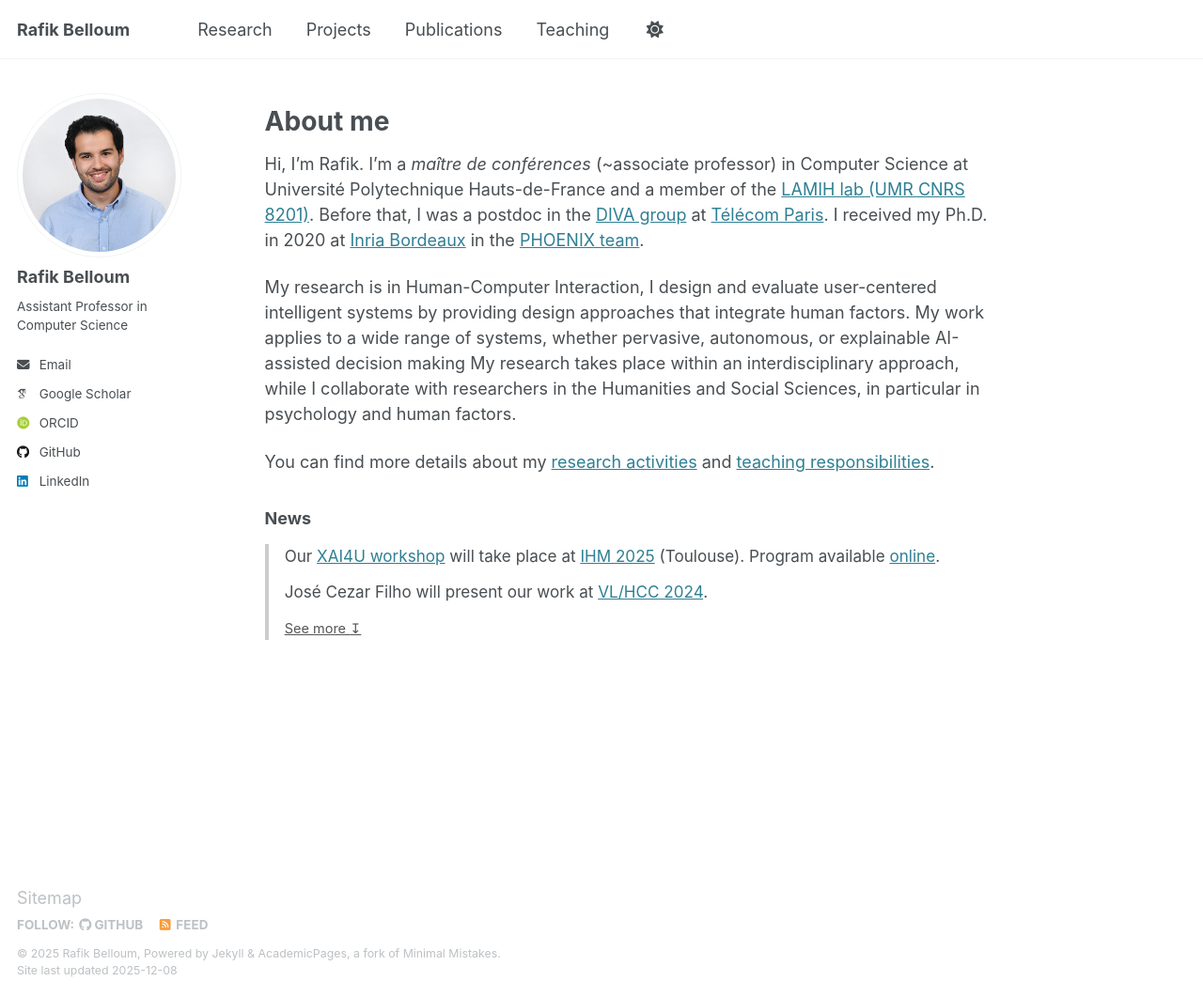
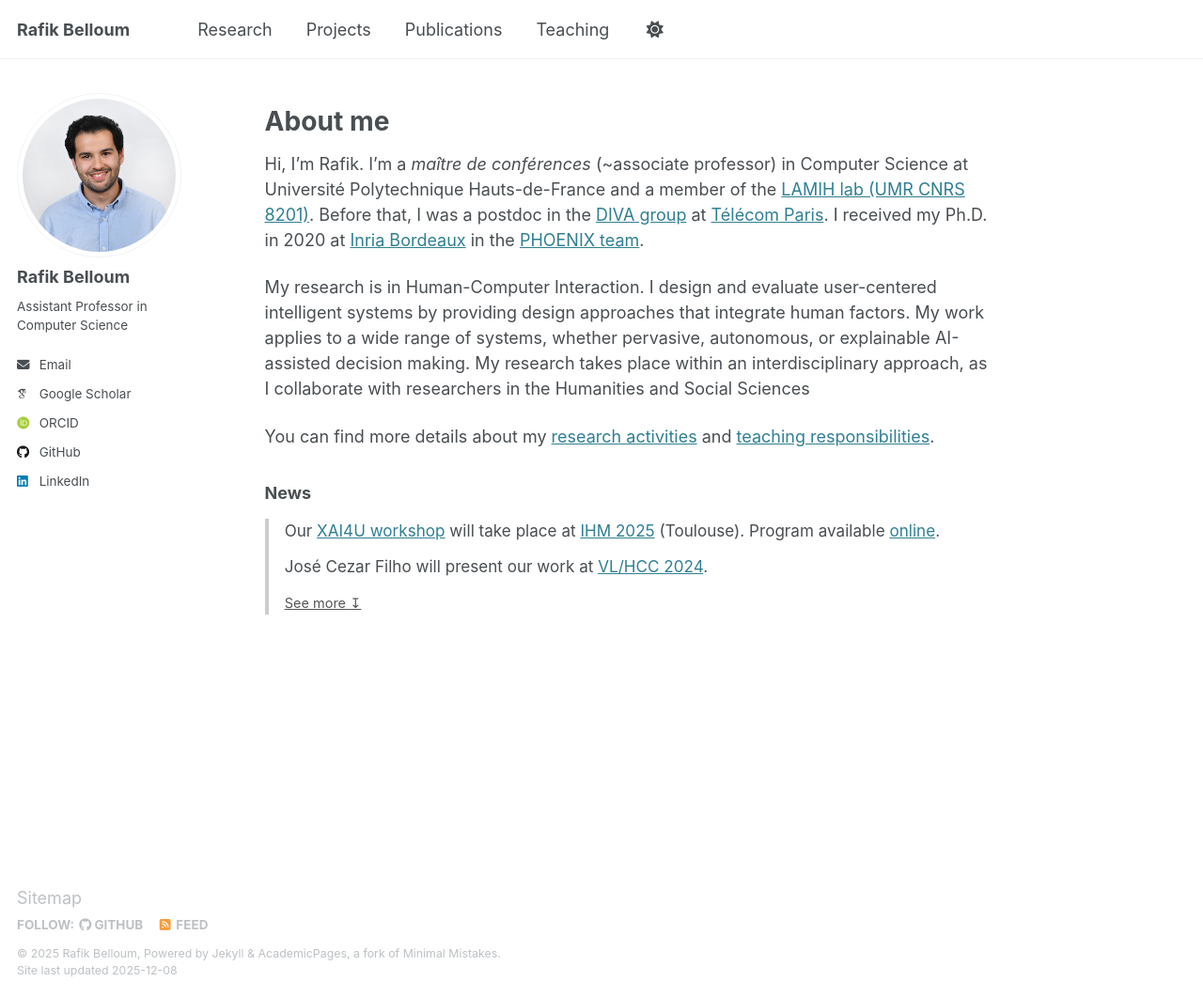
Before and after one commit to rafik-belloum/rafik-belloum.github.io, a Jekyll site: the page built from _pages/about.md, in a window 1280 px wide and 1061 px high. Shown: the whole window at 94% size. Built offline with Jekyll 4.4.1, drawn with Linux system fonts in a browser that asks for light colours; some web fonts are replaced.

Commit message:
Update about.md

```diff
--- a/_pages/about.md
+++ b/_pages/about.md
@@ -12,8 +12,7 @@ About me
 
 Hi, I’m Rafik. I’m a *maître de conférences* (~associate professor) in Computer Science at Université Polytechnique Hauts-de-France and a member of the [LAMIH lab (UMR CNRS 8201)](https://www.uphf.fr/lamih). Before that, I was a postdoc in the [DIVA group](https://diva.telecom-paristech.fr/) at [Télécom Paris](https://www.telecom-paris.fr/). I received my Ph.D. in 2020 at [Inria Bordeaux](https://www.inria.fr/fr/centre-inria-universite-bordeaux) in the [PHOENIX team](http://phoenix.inria.fr/).
 
-My research is in Human-Computer Interaction, I design and evaluate user-centered intelligent systems by providing design approaches that integrate human factors. My work applies to a wide range of systems, whether pervasive, autonomous, or explainable AI-assisted decision making <!-- with a focus on making intelligent systems easier to design and use in ways that meet people’s needs. I apply this in domains like assistive technologies and explainable AI.to help non-expert users understand complex systems.-->
-My research takes place within an interdisciplinary approach, while I collaborate with researchers in the Humanities and Social Sciences, in particular in psychology and human factors.
+My research is in Human-Computer Interaction. I design and evaluate user-centered intelligent systems by providing design approaches that integrate human factors. My work applies to a wide range of systems, whether pervasive, autonomous, or explainable AI-assisted decision making. My research takes place within an interdisciplinary approach, as I collaborate with researchers in the Humanities and Social Sciences <!-- with a focus on making intelligent systems easier to design and use in ways that meet people’s needs. I apply this in domains like assistive technologies and explainable AI.to help non-expert users understand complex systems. My research takes place within an interdisciplinary approach, while I collaborate with researchers in the Humanities and Social Sciences, in particular in psychology and human factors.-->
 
 You can find more details about my [research activities](/research/) and [teaching responsibilities](/teaching/).
 
```
